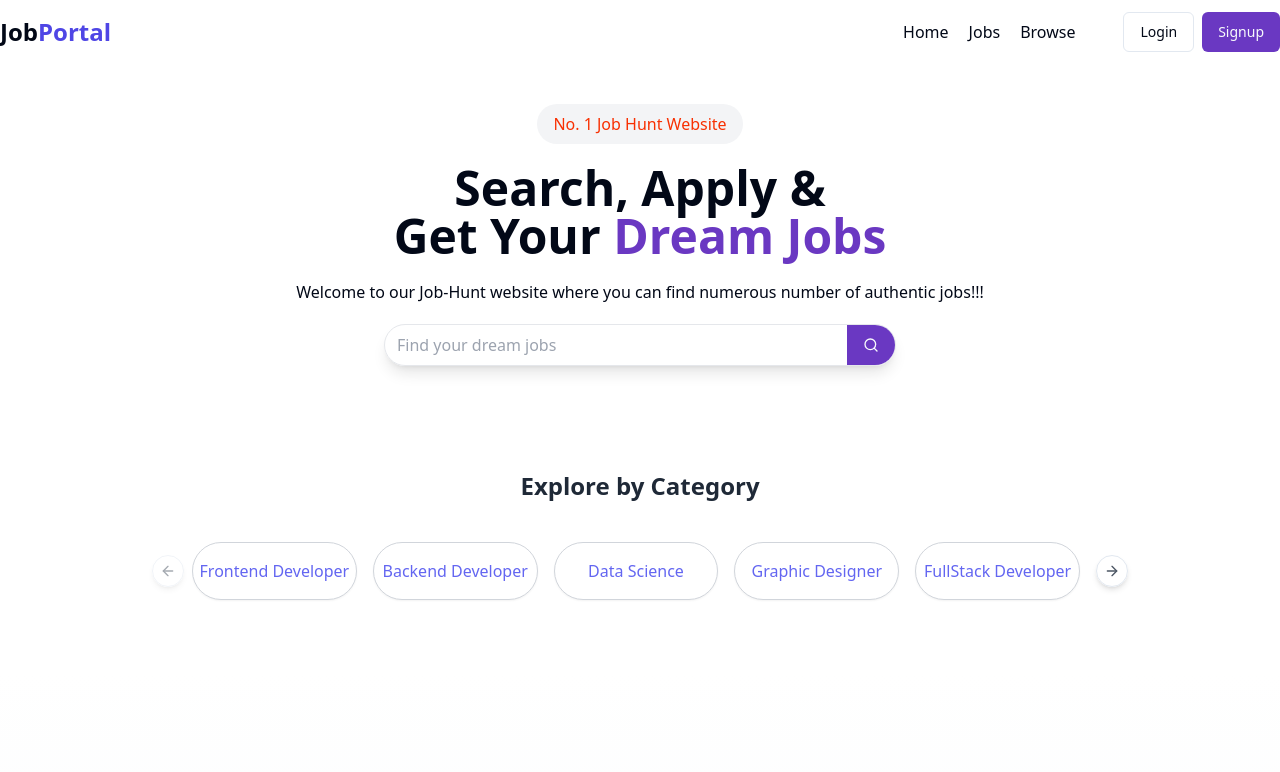
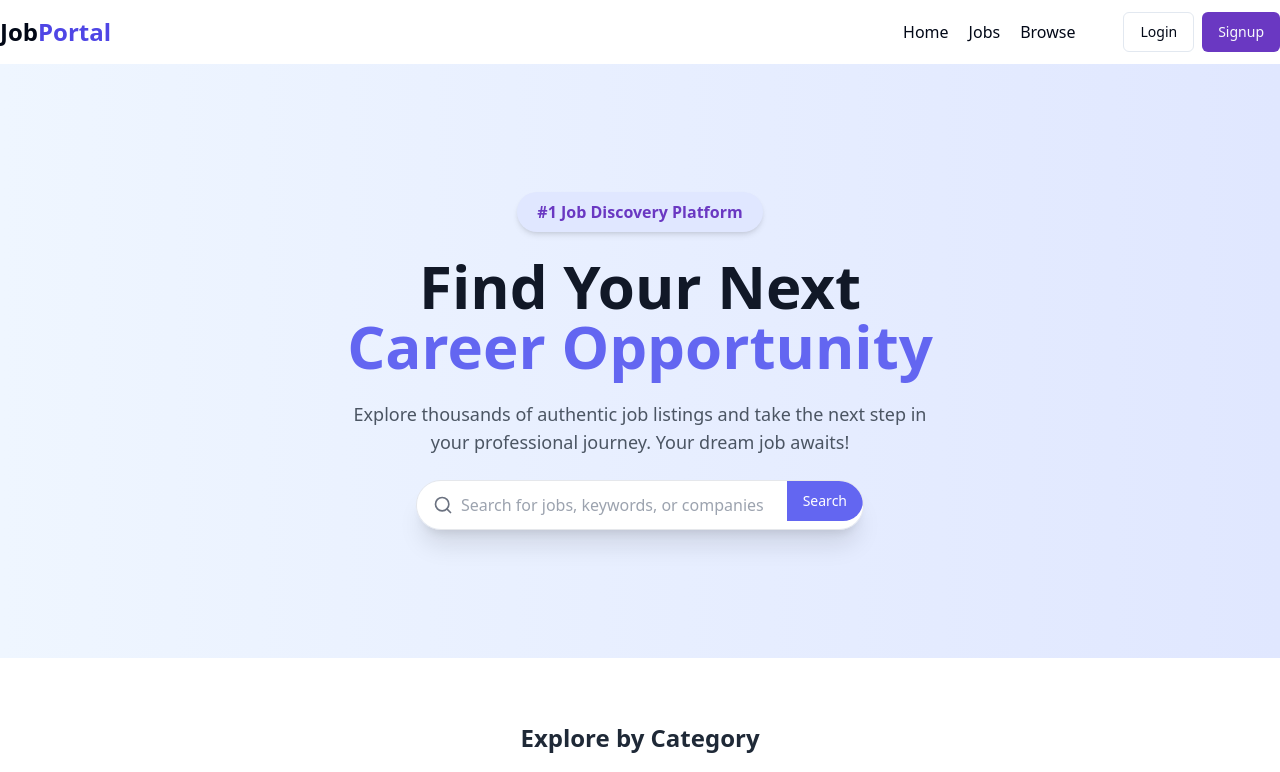
Before and after one commit to SumanSingha05/Job-Hunt, a React (Vite) app in the folder Frontend/: page / in a window 1280 px wide. Shown: the top 772 px of the page. Built offline with nearby package versions, Linux system fonts and the light colour scheme; no server answers.

Commit message:
changes in the background add some animation

```diff
--- a/Frontend/src/components/HeroSection.jsx
+++ b/Frontend/src/components/HeroSection.jsx
@@ -4,6 +4,7 @@ import { Search } from "lucide-react";
 import { useDispatch } from "react-redux";
 import { setSearchedQuery } from "@/redux/jobSlice";
 import { useNavigate } from "react-router-dom";
+import { motion } from 'framer-motion';
 
 const HeroSection = () => {
     const [query, setQuery] = useState("");
@@ -16,24 +17,67 @@ const HeroSection = () => {
     }
 
     return (
-        <div className="text-center">
-        <div className="flex flex-col gap-5 my-10 ">
-            <span className=" mx-auto px-4 py-2 rounded-full bg-gray-100 text-[#F83002] font-medium">No. 1 Job Hunt Website</span>
-            <h1 className="text-5xl font-bold">Search, Apply & <br/> Get Your <span className="text-[#6A38C2]"> Dream Jobs</span></h1>
-        <p> Welcome to our Job-Hunt website where you can find numerous number of authentic jobs!!!</p>
-        <div className="flex w-[40%] shadow-lg border border-gray-200 pl-3 rounded-full items-center gap-4 mx-auto">
-            <input
-            type="text"
-            placeholder="Find your dream jobs"
-            onChange={(e) => setQuery(e.target.value)}
-            className="outline-none border-none w-full"
-            />
-            <Button onClick={searchJobHandler} className="rounded-r-full bg-[#6A38C2]">
-                <Search className="h-5 w-5"/>
-            </Button>
-        </div>
-        </div>
-        </div>
+        <motion.div
+            className="text-center py-20 md:py-32 bg-gradient-to-r from-blue-50 to-indigo-100" // Subtle gradient background
+            initial={{ opacity: 0 }}
+            animate={{ opacity: 1 }}
+            transition={{ duration: 0.5, ease: "easeInOut" }}
+        >
+            <motion.div
+                className="flex flex-col gap-6"
+                initial={{ y: -20, opacity: 0 }}
+                animate={{ y: 0, opacity: 1 }}
+                transition={{ duration: 0.6, delay: 0.2, ease: "easeOut" }}
+            >
+                <motion.span
+                    className="mx-auto px-5 py-2 rounded-full bg-indigo-100 text-[#6A38C2] font-semibold shadow-md" // Updated badge style
+                    initial={{ scale: 0.8, opacity: 0 }}
+                    animate={{ scale: 1, opacity: 1 }}
+                    transition={{ duration: 0.4, delay: 0.4 }}
+                >
+                    #1 Job Discovery Platform
+                </motion.span>
+                <motion.h1
+                    className="text-4xl md:text-6xl font-bold text-gray-900 leading-tight" // Refined typography
+                    initial={{ opacity: 0, scale: 0.9 }}
+                    animate={{ opacity: 1, scale: 1 }}
+                    transition={{ duration: 0.5, delay: 0.6, ease: "easeOut" }}
+                >
+                    Find Your Next <br />
+                    <span className="text-indigo-500">Career Opportunity</span>
+                </motion.h1>
+                <motion.p
+                    className="text-lg text-gray-600 max-w-xl mx-auto" // Improved paragraph styling
+                    initial={{ opacity: 0, y: 10 }}
+                    animate={{ opacity: 1, y: 0 }}
+                    transition={{ duration: 0.5, delay: 0.8, ease: "easeOut" }}
+                >
+                    Explore thousands of authentic job listings and take the next step in your professional journey. Your dream job awaits!
+                </motion.p>
+                <motion.div
+                    className="relative w-full max-w-md mx-auto shadow-xl rounded-full overflow-hidden border border-gray-200" // Enhanced search bar styling
+                    initial={{ y: 20, opacity: 0 }}
+                    animate={{ y: 0, opacity: 1 }}
+                    transition={{ duration: 0.6, delay: 1.0, ease: "easeOut" }}
+                >
+                    <div className="absolute inset-y-0 left-0 pl-4 flex items-center pointer-events-none text-gray-500">
+                        <Search className="h-5 w-5" />
+                    </div>
+                    <input
+                        type="text"
+                        placeholder="Search for jobs, keywords, or companies"
+                        onChange={(e) => setQuery(e.target.value)}
+                        className="py-3 pl-11 pr-4 w-full text-gray-700 placeholder-gray-400 outline-none border-none"
+                    />
+                    <Button
+                        onClick={searchJobHandler}
+                        className="absolute inset-y-0 right-0 bg-indigo-500 hover:bg-indigo-600 text-white rounded-r-full transition-colors duration-200" // Updated button style
+                    >
+                        Search
+                    </Button>
+                </motion.div>
+            </motion.div>
+        </motion.div>
     )
 }
 
```
